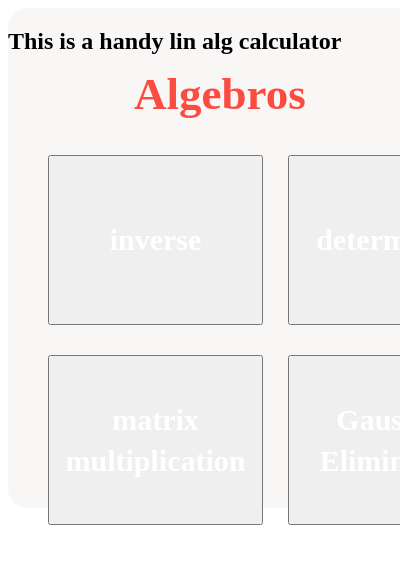
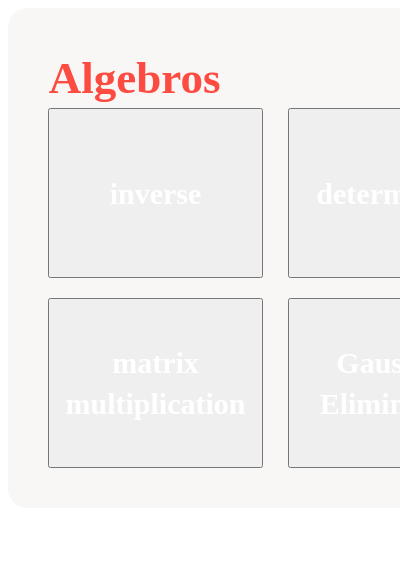
Before and after one commit to qingyuan-wu/Algebros, a browser extension: page popup.html in a window 400 px wide. Shown: the top 564 px of the page. Drawn offline with Linux system fonts and the light colour scheme.

Commit message:
front page styling

```diff
--- a/popup.html
+++ b/popup.html
@@ -27,7 +27,6 @@
 <body>
     <div id="page">
         <h1>Algebros</h1>
-        <h2>This is a handy lin alg calculator</h2>
         <ul>
             <li id="inv"><a href="Functions/inverse.html"><button class="function" id="inverse">inverse</button></a></li>
             <li id="det"><a href="Functions/determinant.html"><button class="function">determinant</button></a></li>
--- a/styles.css
+++ b/styles.css
@@ -35,12 +35,9 @@ ul {
 
 h1 {
     /* Algebros */
-
-
     position: absolute;
-    left: 24.71%;
-    right: 7.84%;
-    top: 5.2%;
+    left: 8%;
+    top: 2%;
     bottom: 83.6%;
 
     font-family: Nunito;
@@ -50,14 +47,12 @@ h1 {
     line-height: 61px;
 
     color: #FC4B40;
-
 }
 
 #inv {
-/* Inverse button */
-
-
+    /* Inverse button */
     position: absolute;
+    margin-top:0%;
 
     background: #F0AB91;
     border-radius: 19px;
@@ -70,13 +65,13 @@ h1 {
 
 #mm {
     position:absolute;
-    margin-top:200px;
+    margin-top:190px;
     margin-bottom:18px;
 }
 
 #GE {
     position:absolute;
     margin-left:240px;
-    margin-top:200px;
+    margin-top:190px;
     margin-bottom:18px;
 }
```
